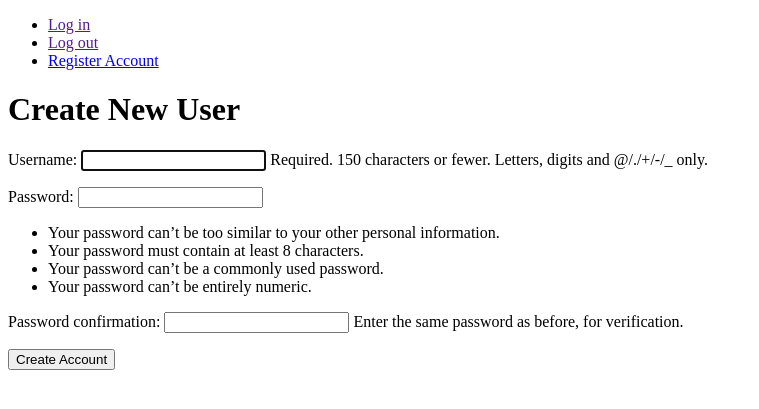
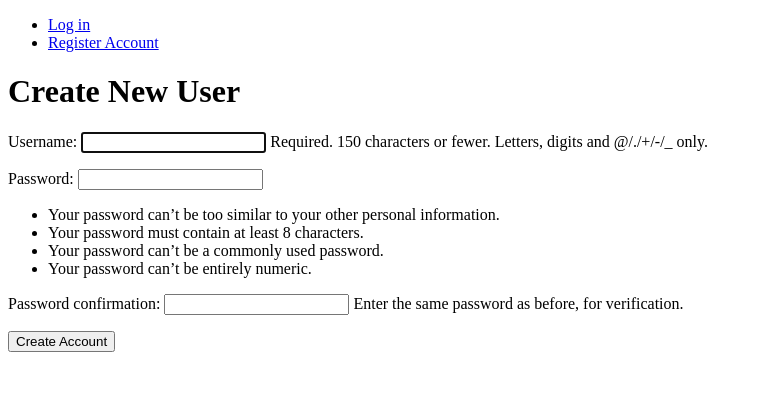
Before and after one commit to kalnynsh/simple_blog, a Django app: a page that uses templates/base.html in a window 1280 px wide. Shown: the top 409 px of the page, without its empty margins (0-759 px from the left). Run offline with Django 3.2, Linux system fonts and the light colour scheme.

Commit message:
In template/base add some logic show Login, Register Account links to the user if they aren't already logged in.

```diff
--- a/templates/base.html
+++ b/templates/base.html
@@ -7,9 +7,12 @@
 <body>
     {% block header %}
     <ul>
-        <li><a href="">Log in</a></li>
-        <li><a href="">Log out</a></li>
+        {% if request.user.is_authenticated %}
+        <li><a href="{% url 'logout' %}">Log out</a></li>
+        {% else %}
+        <li><a href="{% url 'login' %}">Log in</a></li>
         <li><a href="{% url 'user_registration' %}">Register Account</a></li>
+        {% endif %}
     </ul>
     {% endblock header %}
 
```
Also changed, not shown: requirements.txt (added, +36 -0 lines).
